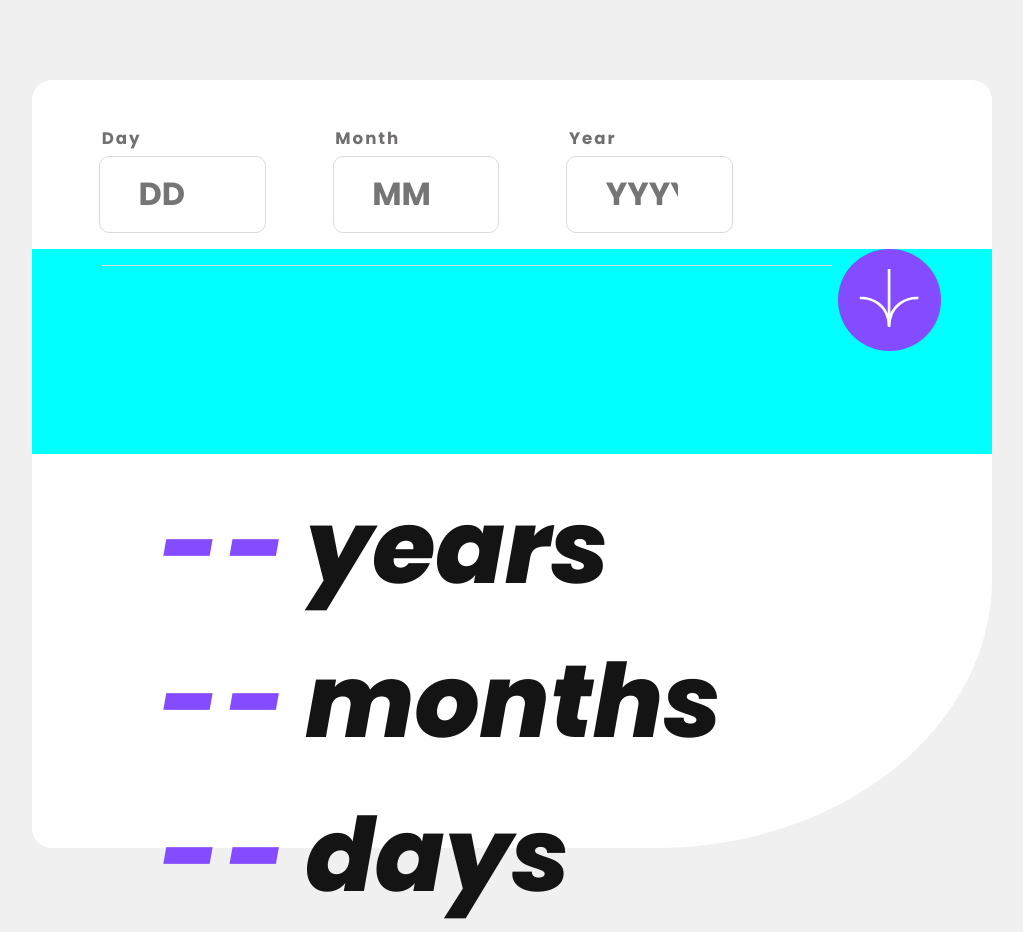
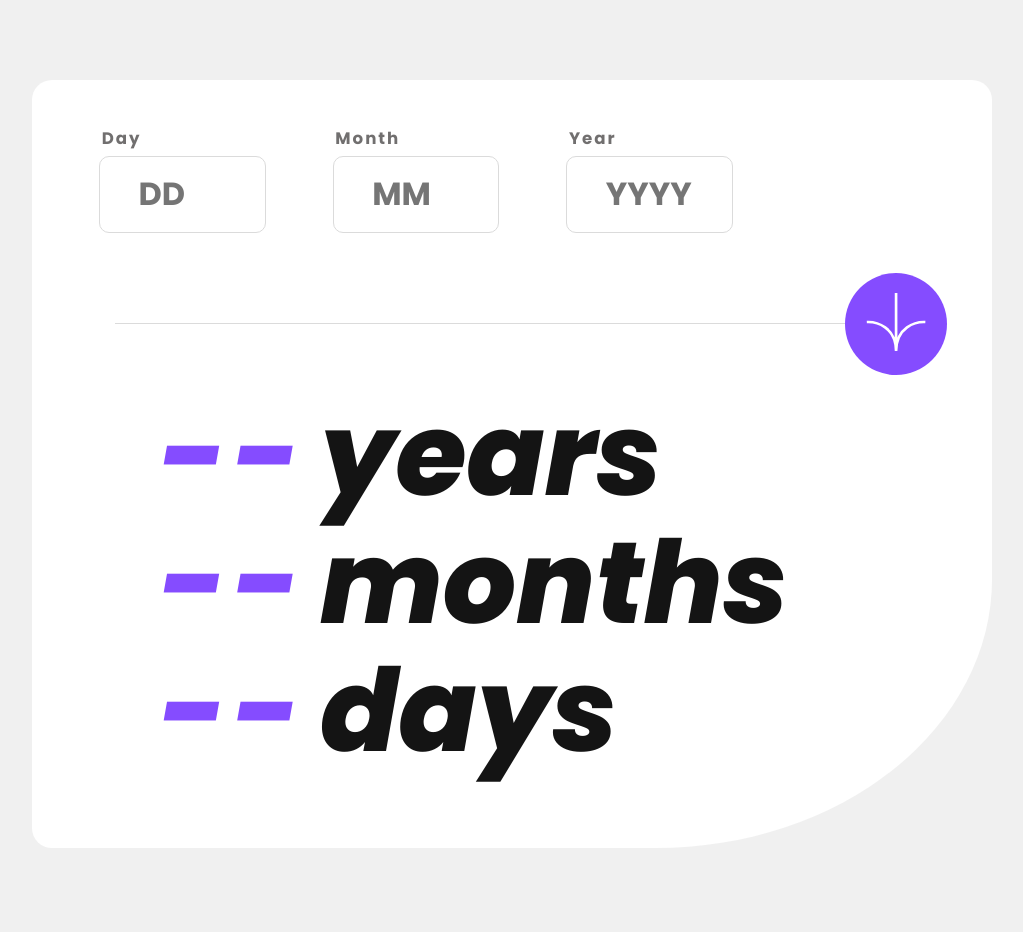
Before and after one commit to ShalomiAhavah/Age-Calculator-App, a plain HTML site: page index.html in a window 1280 px wide. Shown: the whole page, without its empty margins (128-1151 px from the left). After the commit the page ends 848 px from the top, so only its background shows below. Drawn offline with Linux system fonts and the light colour scheme.

Commit message:
Year output

```diff
--- a/Less/style.less
+++ b/Less/style.less
@@ -44,7 +44,7 @@ input{
     border-radius: 10px;
     color: black !important;
     font-size: 5vw;
-    padding: 0 3vw;
+    padding: 0 1vw 0 3vw;
 }
 
 input:active,
@@ -69,16 +69,18 @@ input:focus{
 //Convert Button
 
 .button-wrapper {
-    height:16vw;
-    background-color: aqua;
+    height:8vw;
+    display: flex;
+    flex-direction: column;
+    align-items: center;
+    justify-content: center;
+}
 
-}
-.hor-line{
-    width: 70%;
+.hor-line {
     height: 1px;
+    width: 84vw;
     background-color: @lightGrey;
     position: absolute;
-    margin: 9vw auto;
 }
 
 #convert-button{
@@ -88,7 +90,7 @@ input:focus{
     background: @purple;
     border: none;
     border-radius: 50%;
-    // margin:-8vw auto 15vw auto;
+    z-index: 2;
 }
 
 #convert-button:hover{
@@ -165,27 +167,35 @@ p.error-state{
         padding: 3px 0;
     }
 
+    .button-wrapper{
+        width: 75vw;
+        display: flex;
+        flex-direction: row;
+    }
+
+
+    .hor-line{
+        height: 1px;
+        width: 62%;
+        background-color: @lightGrey;
+    }
+
     #convert-button{
        width: 8vw;
        height: 8vw;
-       margin:-3vh 63vw;
-       z-index: 5;
+       margin: 0vh -60vw 0 0;
     }
+
     .icon {
         scale: 0.6;
-    }
-    .hor-line {
-        width: 57vw;
-        position: absolute;
-        margin:2vh 5.5vw;
-        z-index: 0;
     }
 
     .output-container{
         margin:2vh 10vw;
     }
     .output{
-        font-size: 8vw;
+        font-size: 9vw;
+        line-height: 10vw;
     }
 
     .output span {
--- a/script.js
+++ b/script.js
@@ -46,7 +46,6 @@ function checkForValidity() {
     }
   }
 }
-
 function checkDayValidity() {
   let day = dayInput.value;
   let month = monthInput.value;
@@ -69,8 +68,6 @@ function checkDayValidity() {
     dayInput.classList.add("error-state");
     dayLabel.classList.add("error-state");
   }
-
-  countYearsSince();
 }
 
 function checkMonthValidity() {
@@ -82,19 +79,21 @@ function checkMonthValidity() {
     console.log();
   }
 }
+var yearIsValid = true;
 
 function checkYearValidity() {
-  var yearIsValid = false;
-  console.log(yearIsValid);
+  yearOutput.innerHTML = "--";
   if (yearInput.value > currentYear) {
     yearInputError.innerHTML = errorMessageYear;
     yearInput.classList.add("error-state");
     yearLabel.classList.add("error-state");
-    yearIsValid = true;
+    yearIsValid = false;
+    return yearIsValid;
+  } else {
+    countYearsSince();
   }
 }
 
-// checkIfEmpty();
 function countYearsSince() {
   let inputYear = yearInput.value;
   inputYear = Number(inputYear);
```
Also changed, not shown: Css/style.css.
